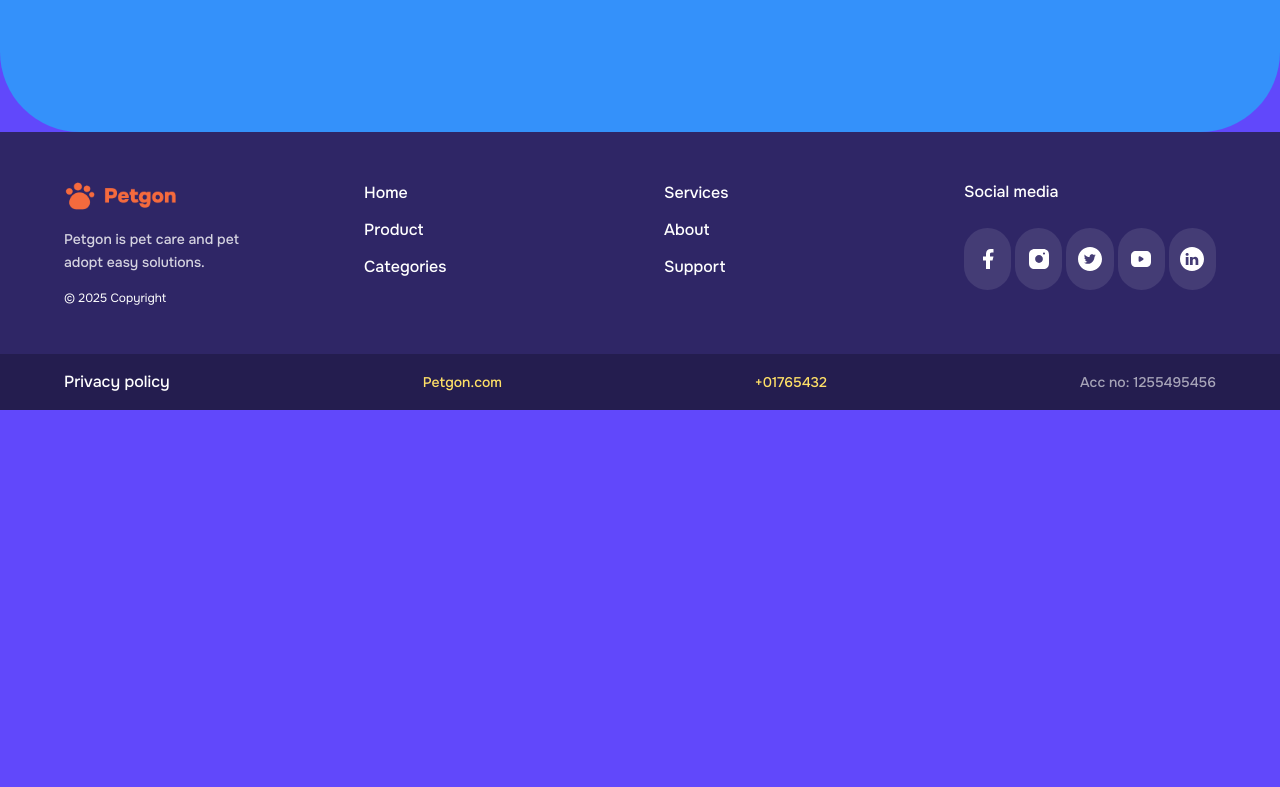
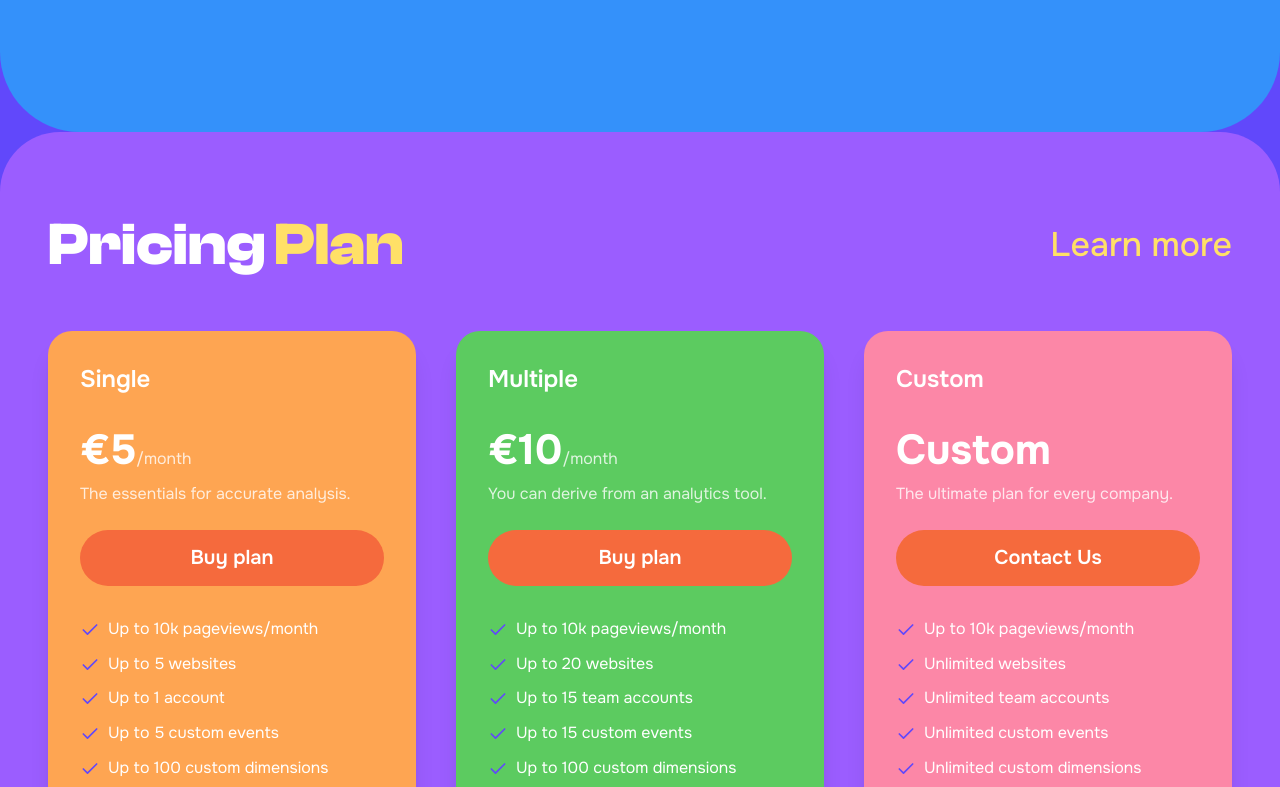
Before and after one commit to JoySarkarBD/pet-zone, a Next.js app: page / in a window 1280 px wide. Shown: the part 3080-3867 px from the top of the page. Before the commit the page ends 3490 px from the top, so only its background shows below. Built offline with nearby package versions, Linux system fonts and the light colour scheme.

Commit message:
Add Pricing component and integrate it into the Home page layout

```diff
--- a/app/page.tsx
+++ b/app/page.tsx
@@ -1,6 +1,7 @@
 import About from "@/components/About";
 import Hero from "@/components/Hero";
 import HowWeServe from "@/components/HowWeServe";
+import Pricing from "@/components/Pricing";
 import TopCategories from "@/components/TopCategories";
 
 export default function Home() {
@@ -10,6 +11,7 @@ export default function Home() {
       <About />
       <HowWeServe />
       <TopCategories />
+      <Pricing />
     </>
   );
 }
--- /dev/null
+++ b/components/Pricing.tsx
@@ -0,0 +1,122 @@
+import { Check } from "lucide-react";
+import Link from "next/link";
+import { Button } from "./ui/button";
+
+export default function Pricing() {
+  const plans = [
+    {
+      name: "Single",
+      price: "€5",
+      period: "/month",
+      description: "The essentials for accurate analysis.",
+      features: [
+        "Up to 10k pageviews/month",
+        "Up to 5 websites",
+        "Up to 1 account",
+        "Up to 5 custom events",
+        "Up to 100 custom dimensions",
+      ],
+      cta: "Buy plan",
+      bgColor: "#FEA552",
+    },
+    {
+      name: "Multiple",
+      price: "€10",
+      period: "/month",
+      description: "You can derive from an analytics tool.",
+      features: [
+        "Up to 10k pageviews/month",
+        "Up to 20 websites",
+        "Up to 15 team accounts",
+        "Up to 15 custom events",
+        "Up to 100 custom dimensions",
+      ],
+      cta: "Buy plan",
+      bgColor: "#5CCB60",
+    },
+    {
+      name: "Custom",
+      price: "Custom",
+      description: "The ultimate plan for every company.",
+      features: [
+        "Up to 10k pageviews/month",
+        "Unlimited websites",
+        "Unlimited team accounts",
+        "Unlimited custom events",
+        "Unlimited custom dimensions",
+      ],
+      cta: "Contact Us",
+      bgColor: "#FC87A7",
+    },
+  ];
+
+  return (
+    <section
+      id='pricing'
+      className='min-h-[763px] bg-[#9B5DFF] rounded-[60px] flex items-center justify-center py-20 px-6 md:px-12'>
+      <div className='w-full max-w-7xl'>
+        {/* Header */}
+        <div className='flex flex-col md:flex-row justify-between items-center mb-14 text-center md:text-left'>
+          <h2 className='text-6xl font-(family-name:--font-clash-display) font-bold text-white'>
+            Pricing <span className='text-[#FFE067]'>Plan</span>
+          </h2>
+          <Link
+            href='#'
+            className='text-[#FFE067] font-medium transition flex items-center text-[34px] font-onset'>
+            Learn more
+          </Link>
+        </div>
+
+        {/* Pricing Cards */}
+        <div className='grid grid-cols-1 md:grid-cols-3 gap-10'>
+          {plans.map((plan) => (
+            <div
+              key={plan.name}
+              className='relative rounded-3xl p-8 text-white shadow-xl transform transition-all font-onset
+              '
+              style={{
+                backgroundColor: plan.bgColor,
+              }}>
+              {/* Plan Name */}
+              <h3 className='text-2xl font-semibold mb-6'>{plan.name}</h3>
+
+              {/* Price */}
+              <div>
+                <p className='text-[42px] font-bold'>
+                  {plan.price}
+                  {plan.period && (
+                    <span
+                      className='text-[16px] text-white/80 font-normal
+                    '>
+                      {plan.period}
+                    </span>
+                  )}
+                </p>
+              </div>
+
+              {/* Description */}
+              <p className='text-[16px] text-white/80 mb-6'>
+                {plan.description}
+              </p>
+
+              {/* CTA Button */}
+              <Button className='w-full rounded-full mb-8 font-semibold text-white py-7 text-[20px] bg-[#F56A3D] hover:bg-[#F25C54] cursor-pointer'>
+                {plan.cta}
+              </Button>
+
+              {/* Features */}
+              <ul className='space-y-3'>
+                {plan.features.map((feature, i) => (
+                  <li key={i} className='flex items-start gap-2 text-sm'>
+                    <Check className='w-5 h-5 text-[#6148FB] mt-0.5' />
+                    <span className='text-[16px]'>{feature}</span>
+                  </li>
+                ))}
+              </ul>
+            </div>
+          ))}
+        </div>
+      </div>
+    </section>
+  );
+}
```
